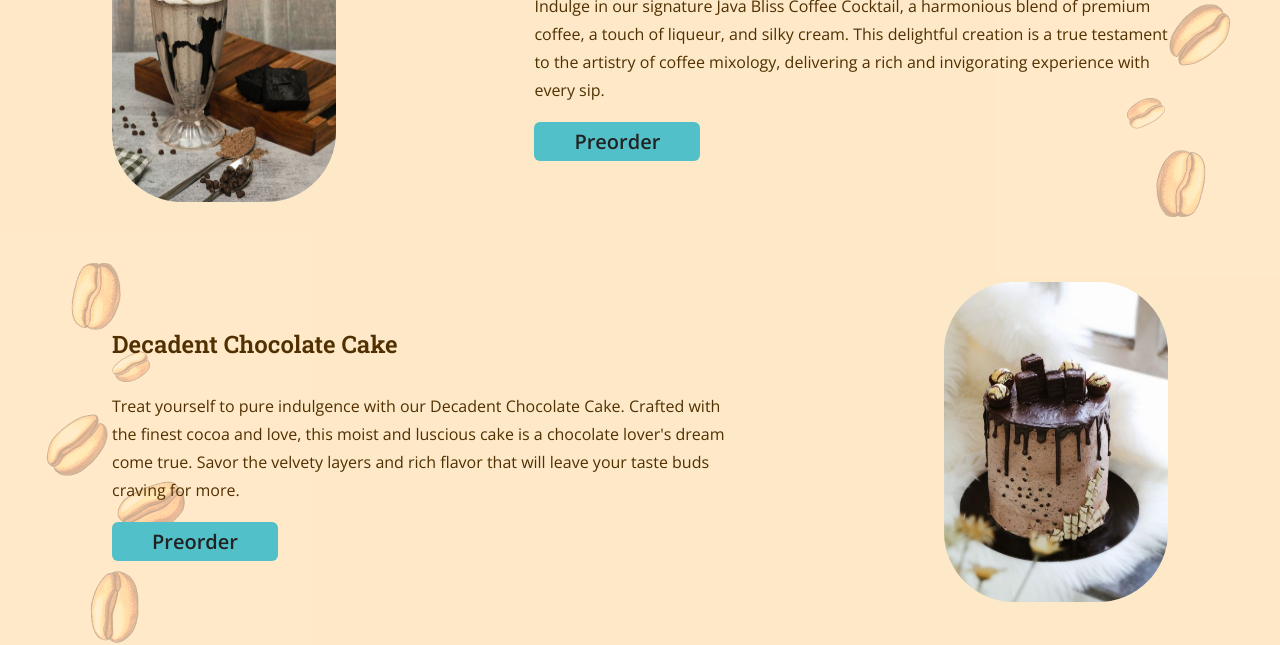
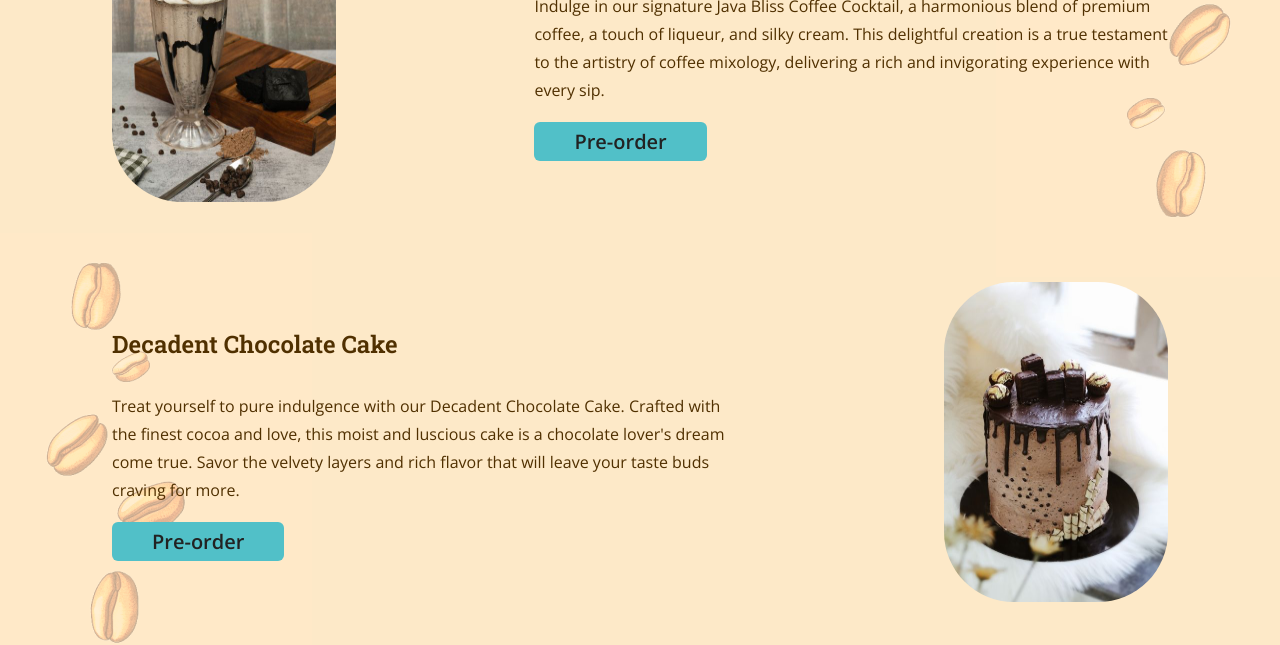
Before and after one commit to martinbena/sip-of-perfection, a React (Vite) app: page / in a window 1280 px wide. Shown: the part 2360-3005 px from the top of the page. Built offline with nearby package versions, Linux system fonts and the light colour scheme; no server answers.

Commit message:
Fix the typo in a text

```diff
--- a/src/features/menu/MenuItem.jsx
+++ b/src/features/menu/MenuItem.jsx
@@ -41,7 +41,7 @@ function MenuItem({ item }) {
         <p>{formatCurrency(price)}</p>
         {!isInCart && (
           <Button onClick={handlePreorder} type="primary">
-            Preorder
+            Pre-order
           </Button>
         )}
         {isInCart && (
--- a/src/features/reservation/UpdateReservation.jsx
+++ b/src/features/reservation/UpdateReservation.jsx
@@ -48,7 +48,7 @@ function UpdateReservation({ reservation, menu }) {
               isSubmitting
             }
           >
-            {isSubmitting ? "Loading..." : "Update preorder"}
+            {isSubmitting ? "Loading..." : "Update pre-order"}
           </button>
         </div>
       )}
--- a/src/pages/Menu.jsx
+++ b/src/pages/Menu.jsx
@@ -10,7 +10,7 @@ function Menu() {
     <>
       <Subhero
         title="Our menu"
-        subtitle="Preorder, arrive and immediately indulge"
+        subtitle="Pre-order, arrive and immediately indulge"
         background="bg-opening-hours"
       />
       <section className="bg-commontext py-40 text-center">
--- a/src/ui/Speciality.jsx
+++ b/src/ui/Speciality.jsx
@@ -11,7 +11,7 @@ function Speciality({ title, image, description, isReversed }) {
         <HeadingTertiary>{title}</HeadingTertiary>
         <p className="mb-6 mt-8">{description}</p>
         <Button type="primary" to="/reservation/new">
-          Preorder
+          Pre-order
         </Button>
       </div>
     </div>
```
